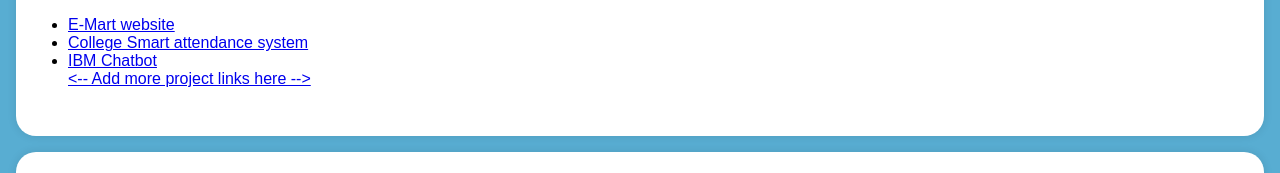
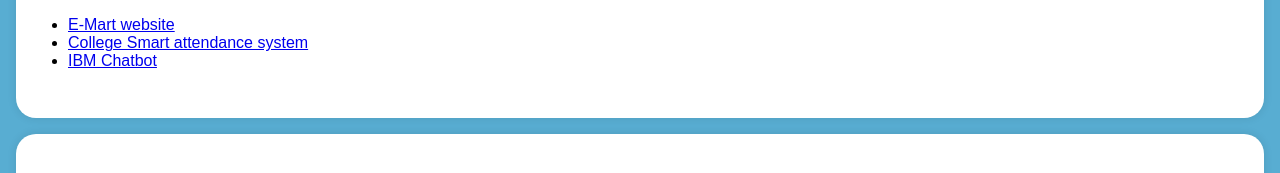
Before and after one commit to Gopi-2703/Digital-portfolio-, a plain HTML site: page index.html in a window 1280 px wide. Shown: the part 955-1128 px from the top of the page. Drawn offline with Linux system fonts and the light colour scheme.

Commit message:
index.html

```diff
--- a/index.html
+++ b/index.html
@@ -154,7 +154,7 @@
                 <li><a href="#">E-Mart website</a></li>
                 <li><a href="#">College Smart attendance system</a></li>
                 <li><a href="#">IBM Chatbot</li>
-                <-- Add more project links here -->
+
             </ul>
         </div>
     </section>
```
